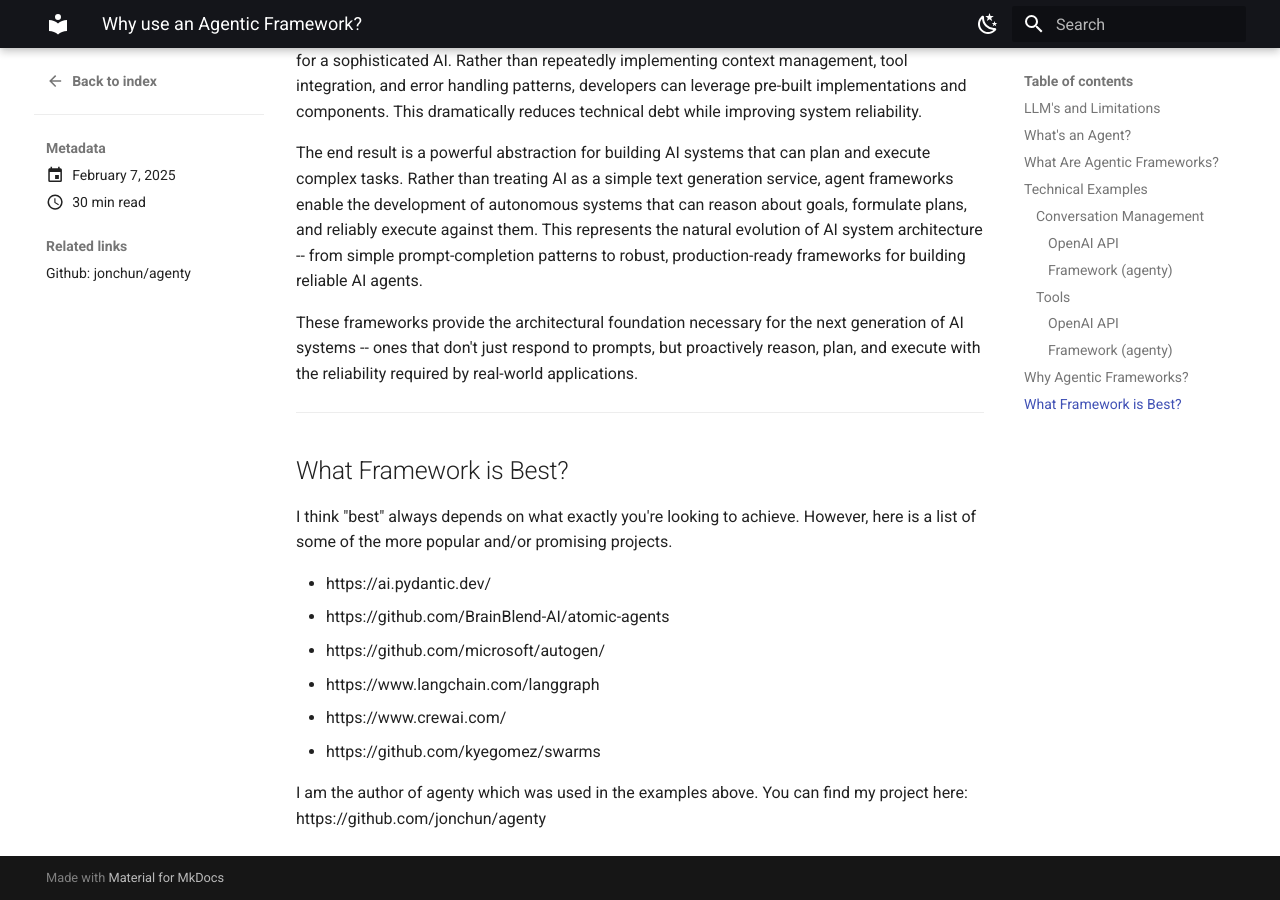
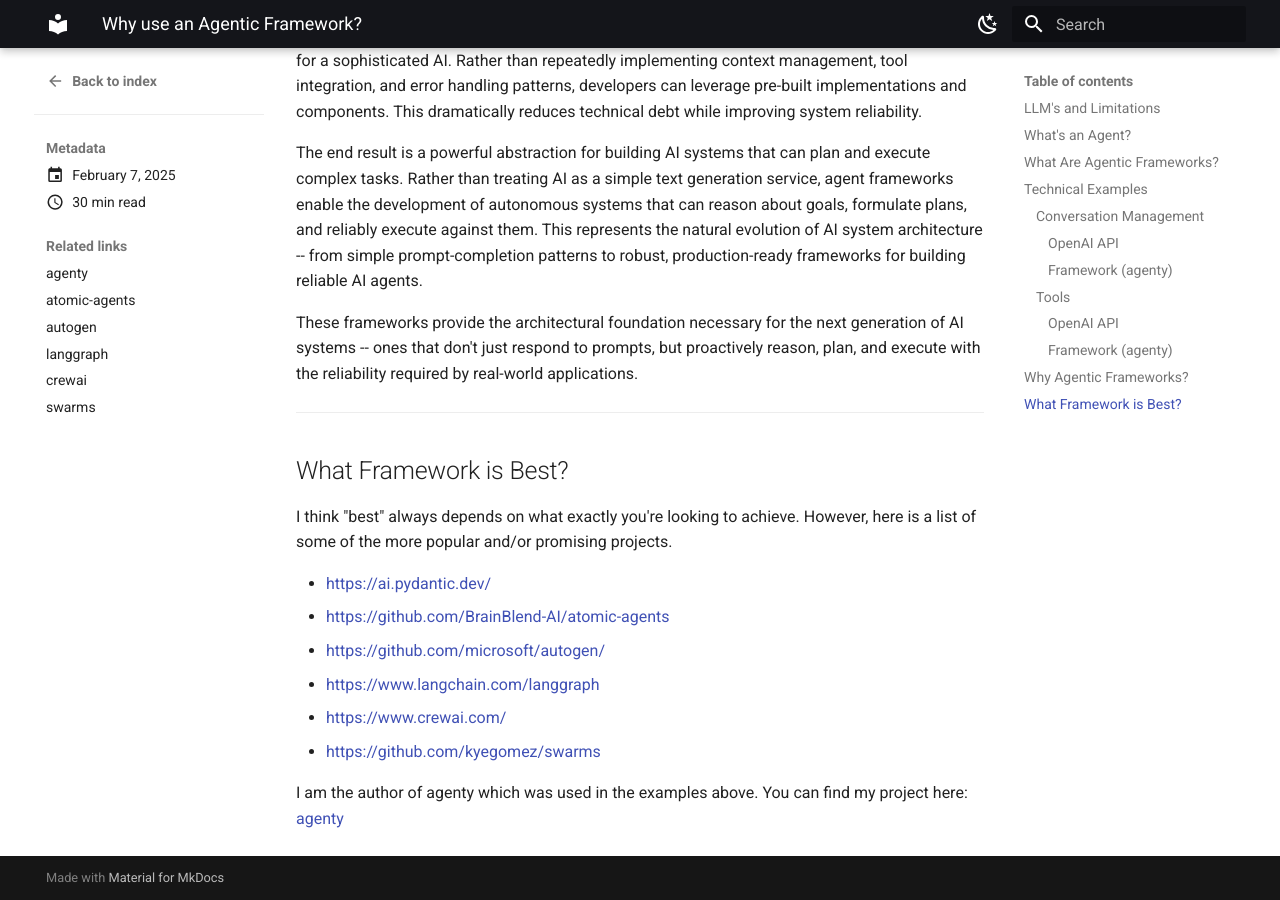
Before and after one commit to jonchun/jonchun.github.io, an MkDocs documentation site: the page built from docs/blog/posts/2025-02-07_agentic-frameworks.md, in a window 1280 px wide and 900 px high, scrolled down 7250 px. Built offline with MkDocs 1.6.1 and Material for MkDocs 9.7.7, drawn with Linux system fonts in a browser that asks for light colours; some of the changed lines change nothing that is shown.

Commit message:
fixed links again...

```diff
--- a/docs/blog/posts/2025-02-07_agentic-frameworks.md
+++ b/docs/blog/posts/2025-02-07_agentic-frameworks.md
@@ -3,7 +3,13 @@
     created: 2025-02-07
 readtime: 30
 links:
-  - "Github: jonchun/agenty": https://github.com/jonchun/agenty
+  - "agenty": https://github.com/jonchun/agenty
+  - "atomic-agents": https://github.com/BrainBlend-AI/atomic-agents
+  - "autogen": https://github.com/microsoft/autogen/
+  - "langgraph": https://www.langchain.com/langgraph
+  - "crewai": https://www.crewai.com/
+  - "swarms": https://github.com/kyegomez/swarms
+
 ---
 # Why use an Agentic Framework?
 
@@ -297,11 +303,11 @@
 ## What Framework is Best?
 I think "best" always depends on what exactly you're looking to achieve. However, here is a list of some of the more popular and/or promising projects.
 
-- https://ai.pydantic.dev/
-- https://github.com/BrainBlend-AI/atomic-agents
-- https://github.com/microsoft/autogen/
-- https://www.langchain.com/langgraph
-- https://www.crewai.com/
-- https://github.com/kyegomez/swarms
+- [https://ai.pydantic.dev/](https://ai.pydantic.dev/)
+- [https://github.com/BrainBlend-AI/atomic-agents](https://github.com/BrainBlend-AI/atomic-agents)
+- [https://github.com/microsoft/autogen/](https://github.com/microsoft/autogen/)
+- [https://www.langchain.com/langgraph](https://www.langchain.com/langgraph)
+- [https://www.crewai.com/](https://www.crewai.com/)
+- [https://github.com/kyegomez/swarms](https://github.com/kyegomez/swarms)
 
-I am the author of agenty which was used in the examples above. You can find my project here: https://github.com/jonchun/agenty
+I am the author of agenty which was used in the examples above. You can find my project here: [agenty](https://github.com/jonchun/agenty)
```
